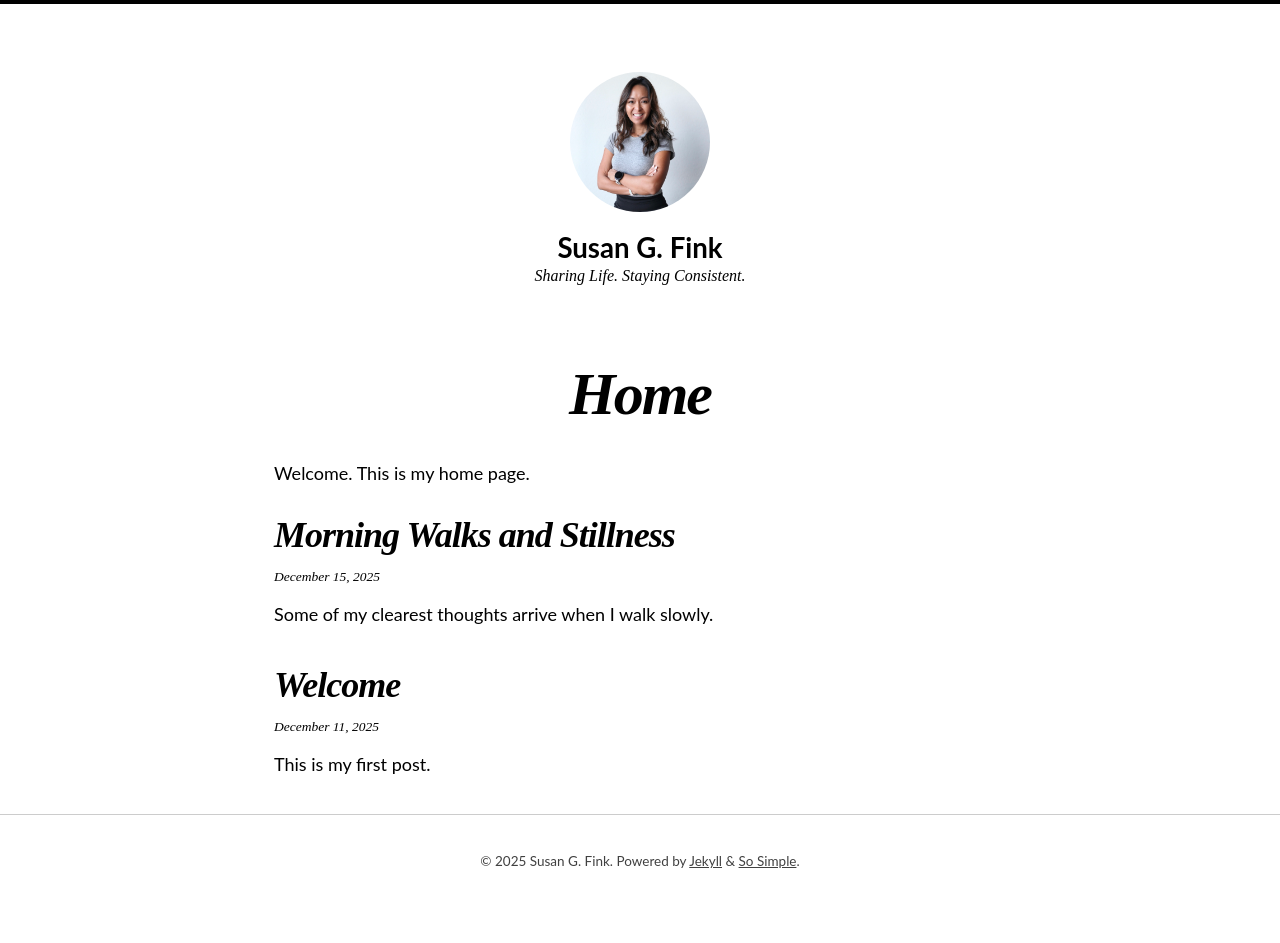
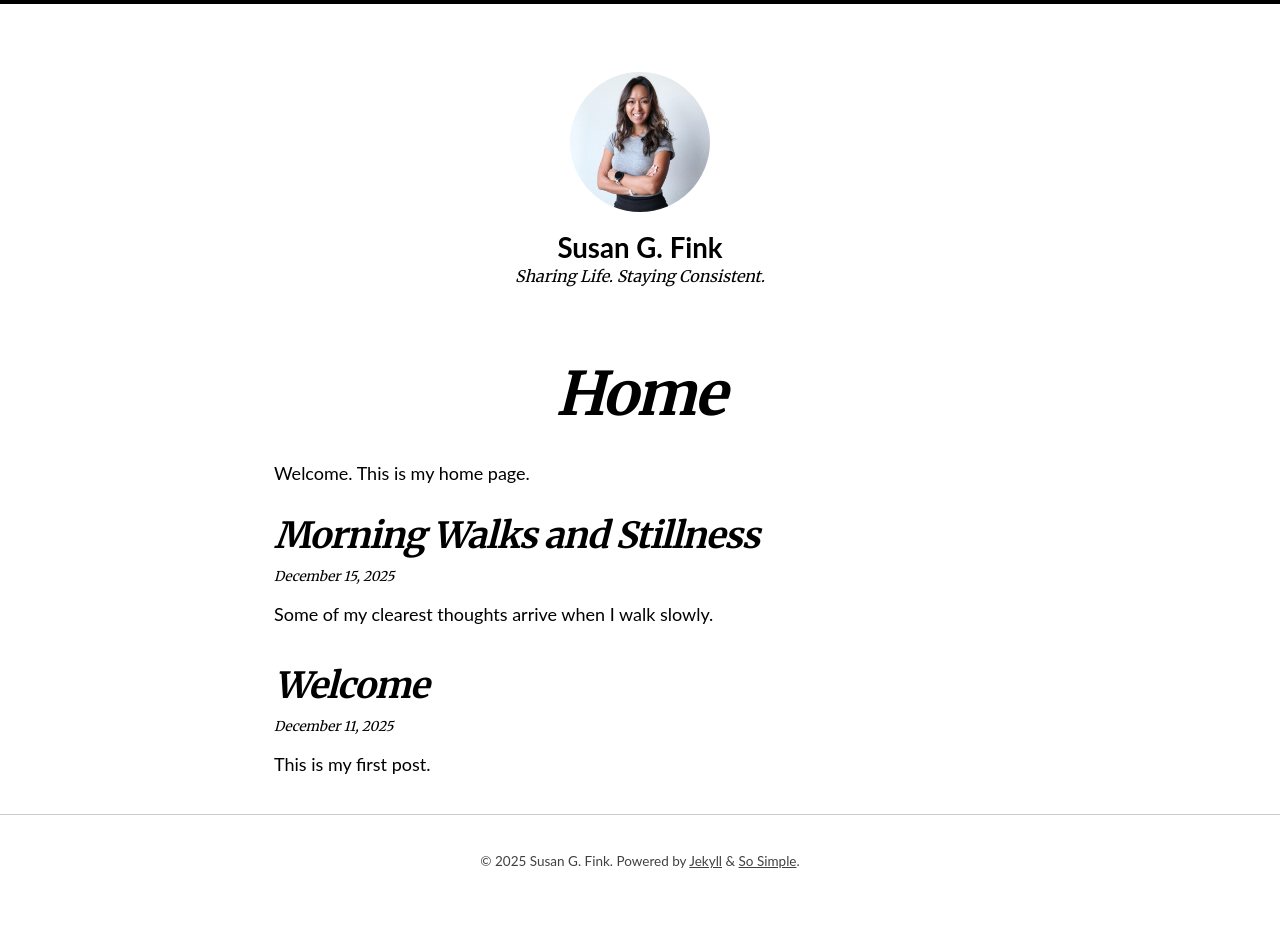
Before and after one commit to susangfink/site, a Jekyll site: the page built from index.md, in a window 1280 px wide. Built offline with Jekyll 4.4.1, drawn with Linux system fonts in a browser that asks for light colours; nearby versions of some CDN libraries.

Commit message:
Update head.html

```diff
--- a/_includes/head.html
+++ b/_includes/head.html
@@ -55,6 +55,9 @@
 
   {% include head-custom.html %}
 
+  <link rel="preconnect" href="https://fonts.googleapis.com">
+<link rel="preconnect" href="https://fonts.gstatic.com" crossorigin>
+<link href="https://fonts.googleapis.com/css2?family=Merriweather:ital,wght@0,300;0,400;0,700&display=swap" rel="stylesheet">
 
 
 </head>
```
